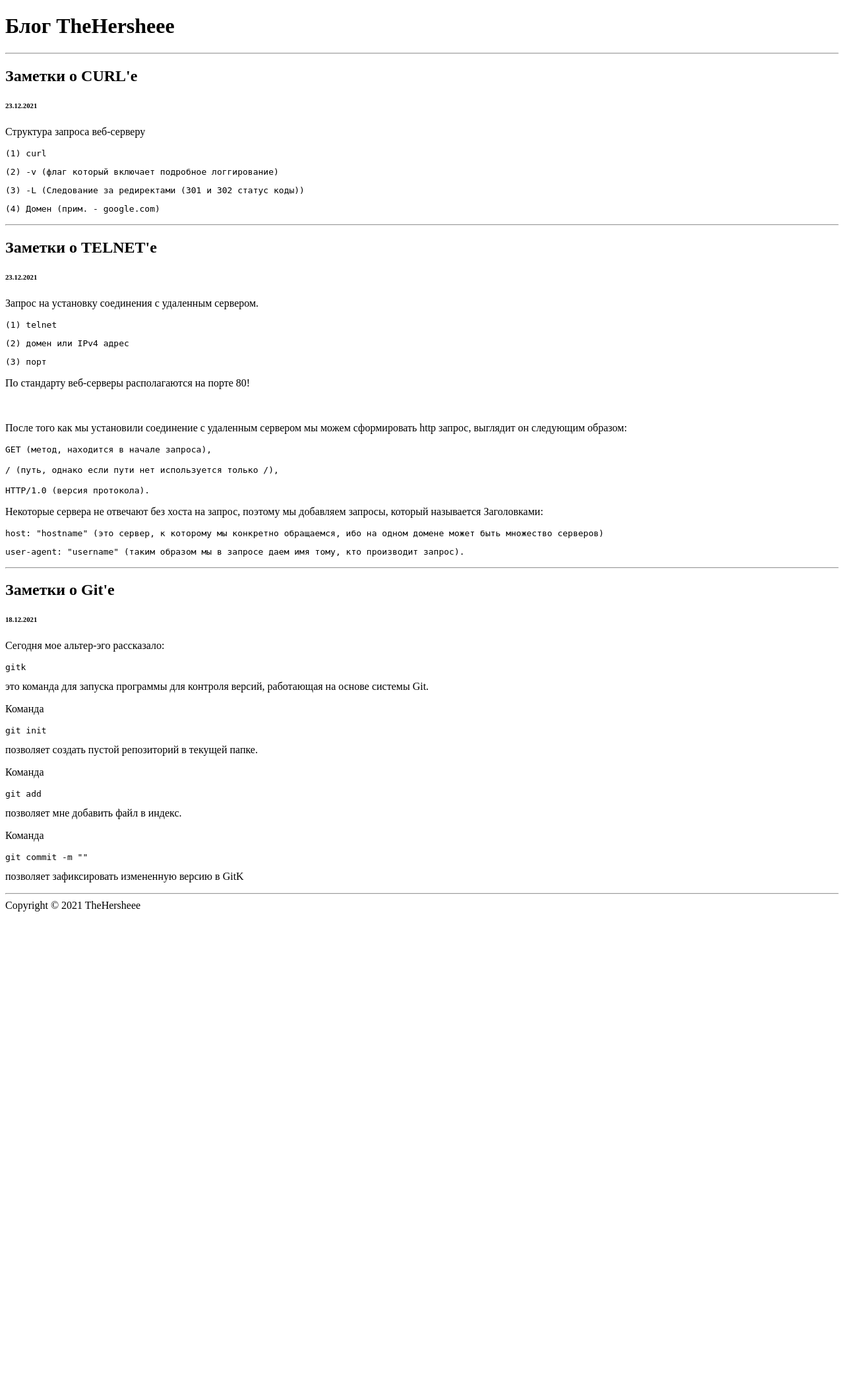
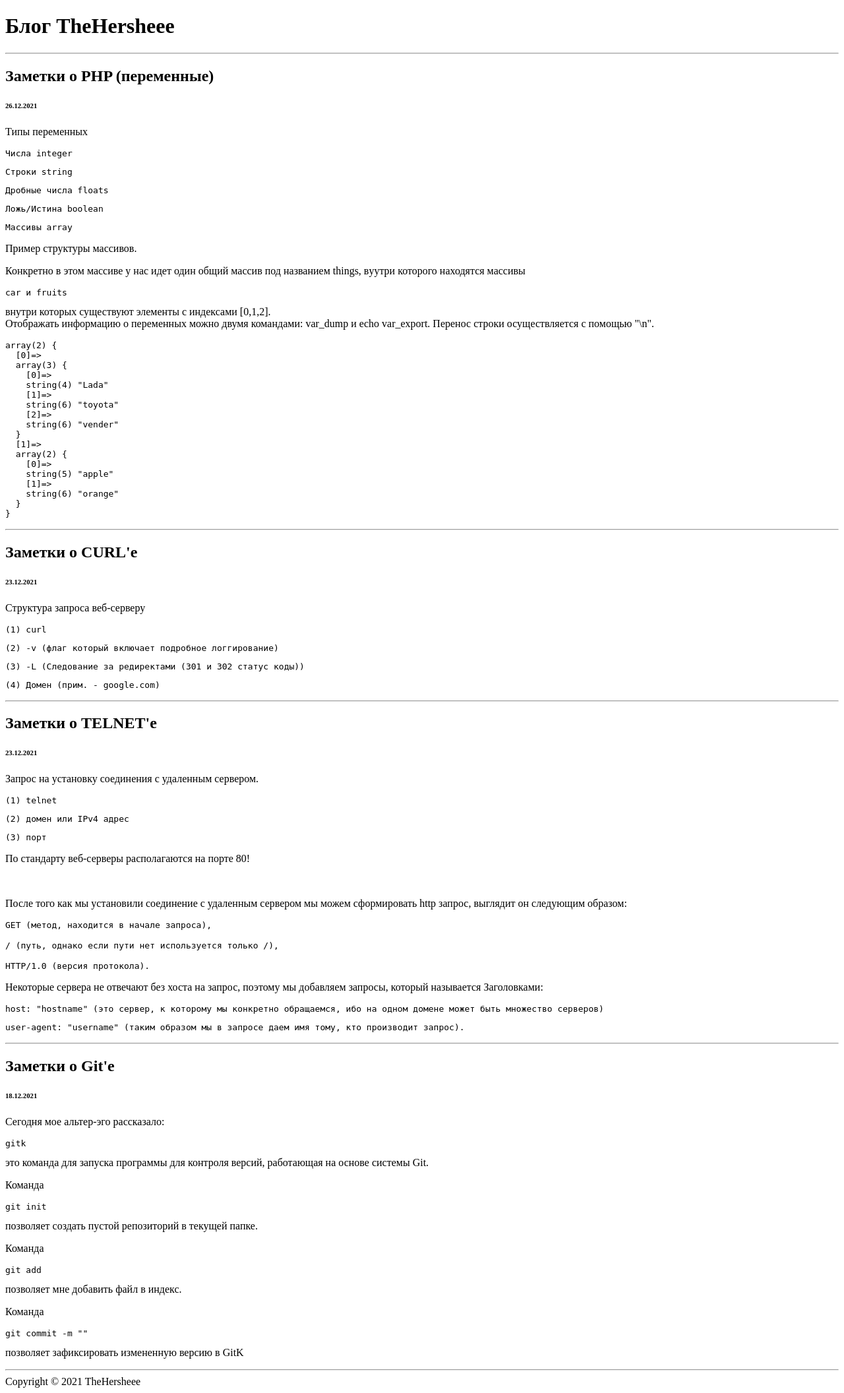
Before and after one commit to TheHersheee/blog, a PHP site: page / in a window 1280 px wide. Shown: the whole page at 66% size. Before the commit the page ends 1382 px from the top, so only its background shows below. Run offline with PHP 8.4, Linux system fonts and the light colour scheme.

Commit message:
New posst about PHP variable and getting practice

```diff
--- a/index.php
+++ b/index.php
@@ -1,6 +1,7 @@
 <?php
 
 require('./header.php');
+require('./posts/variable.php');
 require('./posts/curl.php');
 require('./posts/telnet.php');
 require('./posts/git.php');
--- /dev/null
+++ b/posts/variable.php
@@ -0,0 +1,42 @@
+<h2> Заметки о PHP (переменные)</h2>
+<h6> 26.12.2021</h6>
+<p>Типы переменных</p>
+<p>
+    <pre>Числа integer</pre>
+    <pre>Строки string</pre>
+    <pre>Дробные числа floats</pre>
+    <pre>Ложь/Истина boolean</pre>
+    <pre>Массивы array</pre>
+</p>
+<p>Пример структуры массивов.</p>
+    <p>Конкретно в этом массиве у нас идет один общий массив под названием
+    </pre>things</pre>,
+    вyутри которого находятся массивы
+    <pre>car и fruits</pre>
+    внутри которых существуют элементы с индексами [0,1,2].
+    <br>
+    Отображать информацию о переменных можно двумя командами: var_dump и echo var_export.
+    Перенос строки осуществляется с помощью "\n".
+</p>
+<p>
+<pre>array(2) {
+  [0]=>
+  array(3) {
+    [0]=>
+    string(4) "Lada"
+    [1]=>
+    string(6) "toyota"
+    [2]=>
+    string(6) "vender"
+  }
+  [1]=>
+  array(2) {
+    [0]=>
+    string(5) "apple"
+    [1]=>
+    string(6) "orange"
+  }
+}
+</pre>
+</p>
+<hr>
```
Also changed, not shown: practice.php (added, +13 -0 lines).
